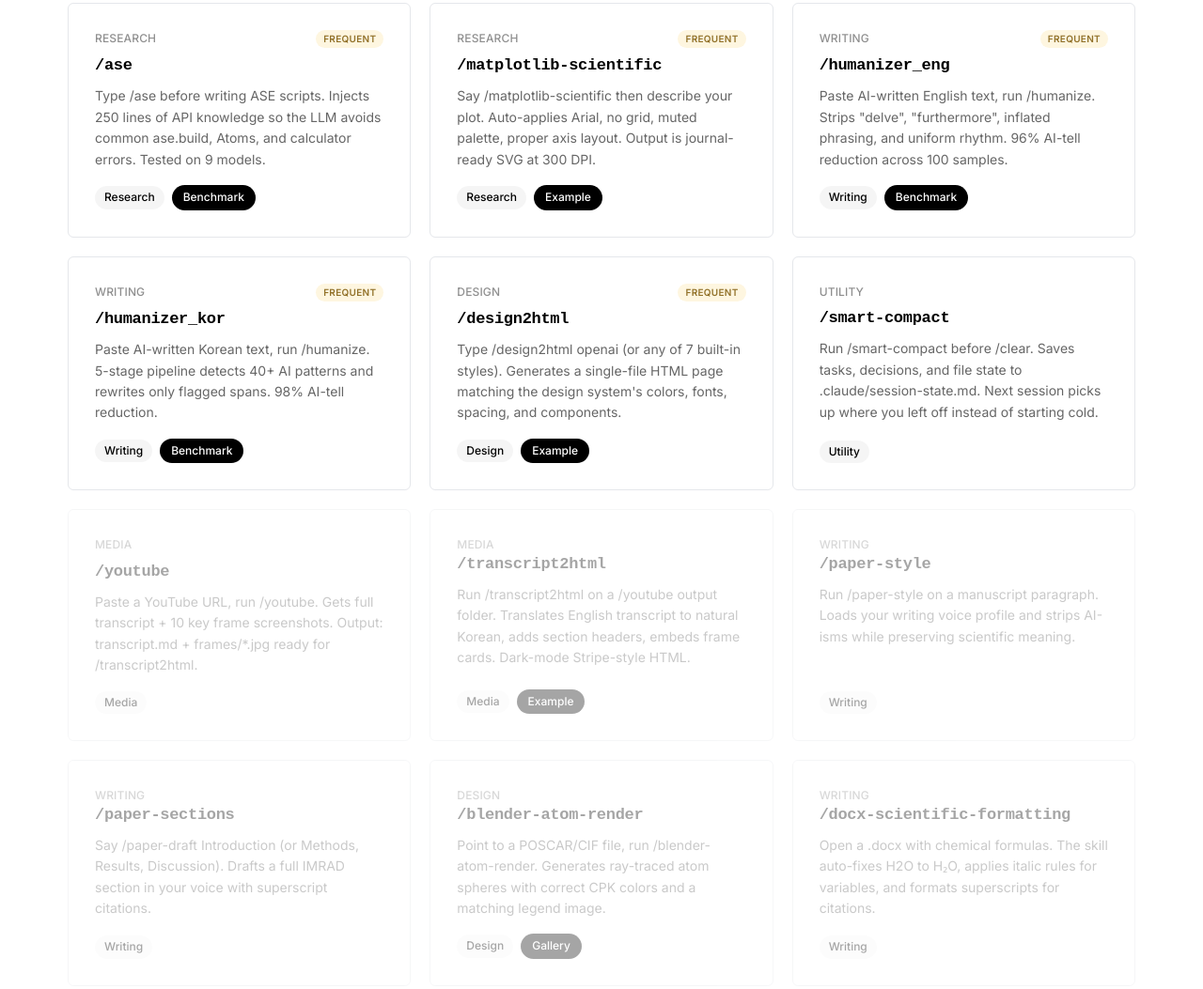
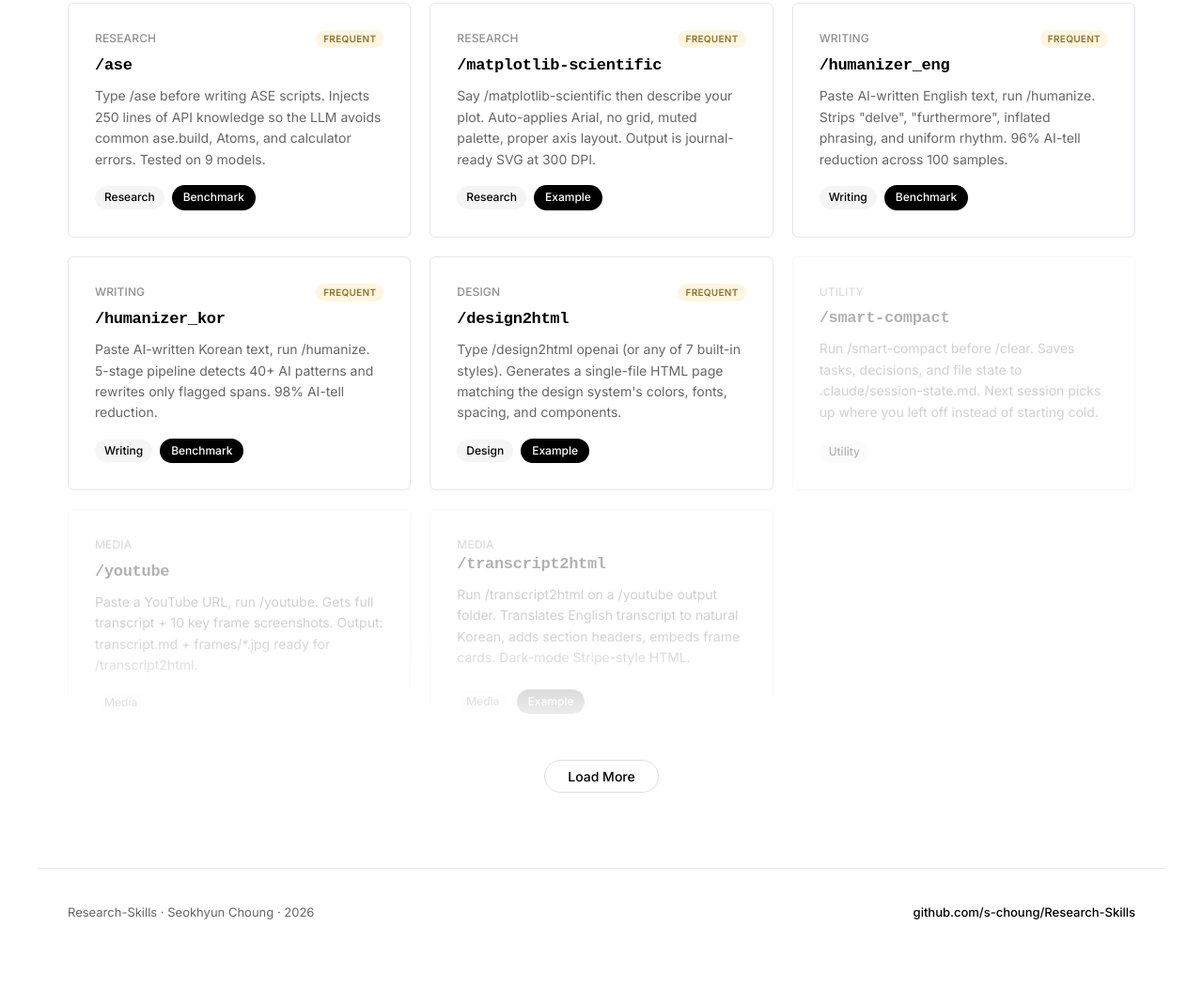
Before and after one commit to s-choung/Research-Skills, a plain HTML site: page index.html in a window 1280 px wide. Shown: the part 572-1625 px from the top of the page at 94% size. After the commit the page ends 1589 px from the top, so only its background shows below. Drawn offline with Linux system fonts and the light colour scheme.

Commit message:
Show 5 cards + 3 faded, hide rest until Load More

```diff
--- a/index.html
+++ b/index.html
@@ -196,7 +196,8 @@ nav {
   pointer-events: none;
   z-index: 2;
 }
-.card.faded { opacity: 0.35; pointer-events: none; }
+.card.faded { opacity: 0.3; pointer-events: none; }
+.card.hidden { display: none !important; }
 .load-more-wrap { text-align: center; margin-top: 20px; }
 .load-more {
   font-size: 14px; font-weight: 500;
@@ -496,10 +497,11 @@ function updateFade() {
   const cards = Array.from(grid.querySelectorAll('.card'));
   cards.forEach(c => {
     const order = parseInt(c.style.order || c.getAttribute('data-order-' + lang) || '99');
-    if (order > 6) {
+    c.classList.remove('faded', 'hidden');
+    if (order >= 6 && order <= 8) {
       c.classList.add('faded');
-    } else {
-      c.classList.remove('faded');
+    } else if (order > 8) {
+      c.classList.add('hidden');
     }
   });
 }
@@ -512,7 +514,7 @@ function toggleLoadMore() {
     updateFade();
     btn.textContent = btn.getAttribute('data-' + lang + '-show');
   } else {
-    grid.querySelectorAll('.card.faded').forEach(c => c.classList.remove('faded'));
+    grid.querySelectorAll('.card.faded, .card.hidden').forEach(c => c.classList.remove('faded', 'hidden'));
     btn.textContent = btn.getAttribute('data-' + lang + '-hide');
   }
 }
```
